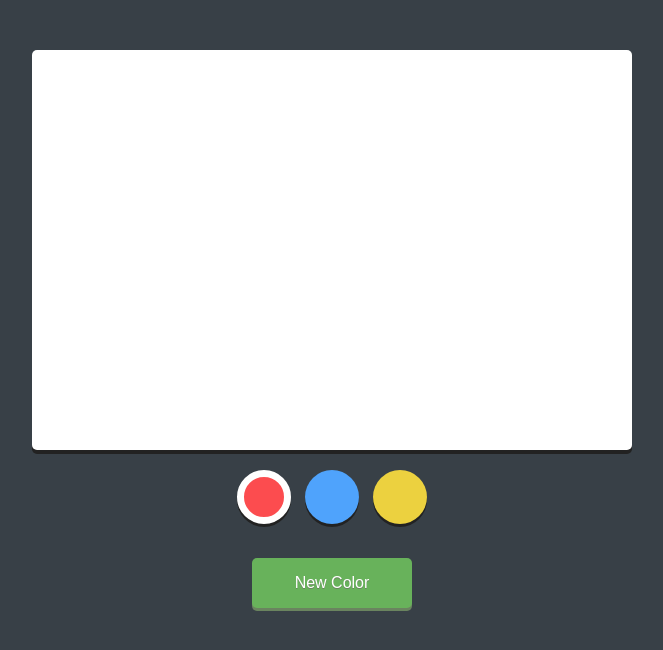
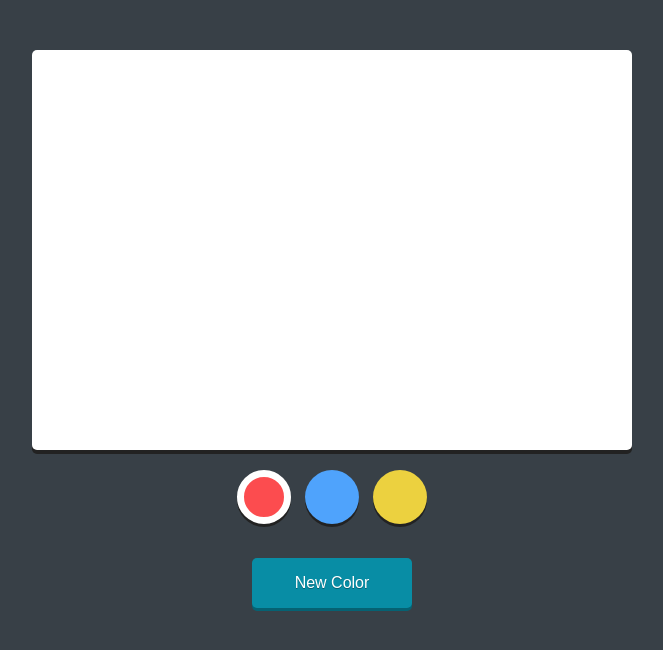
Before and after one commit to kbazant/simple-drawing-application, a plain HTML site: page index.html in a window 1280 px wide. Shown: the whole page, without its empty margins (308-971 px from the left). Drawn offline with nearby package versions, Linux system fonts and the light colour scheme.

Commit message:
changed button color

```diff
--- a/css/style.css
+++ b/css/style.css
@@ -64,12 +64,12 @@ ul li {
 	height: 40px;
 }
 button {
-	background: #68B25B;
-	box-shadow: 0 3px 0 0 #6A845F;
+	background: #088DA5;
+	box-shadow: 0 3px 0 0 #056273;
 	color: #fff;
 	outline: none;
 	cursor: pointer;
-	text-shadow: 0 1px #6A845F;
+	text-shadow: 0 1px #056273;
 	display: block;
 	font-size: 16px;
 	line-height: 40px;
```
